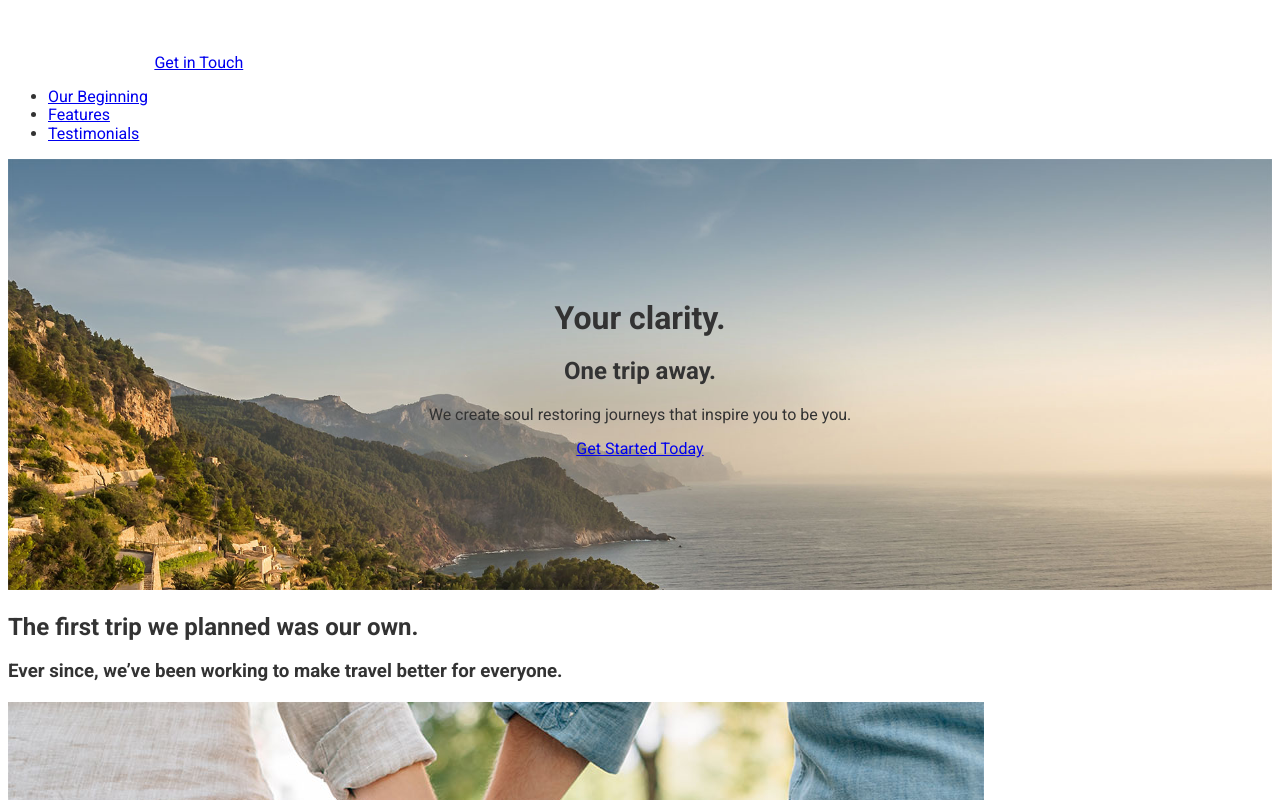
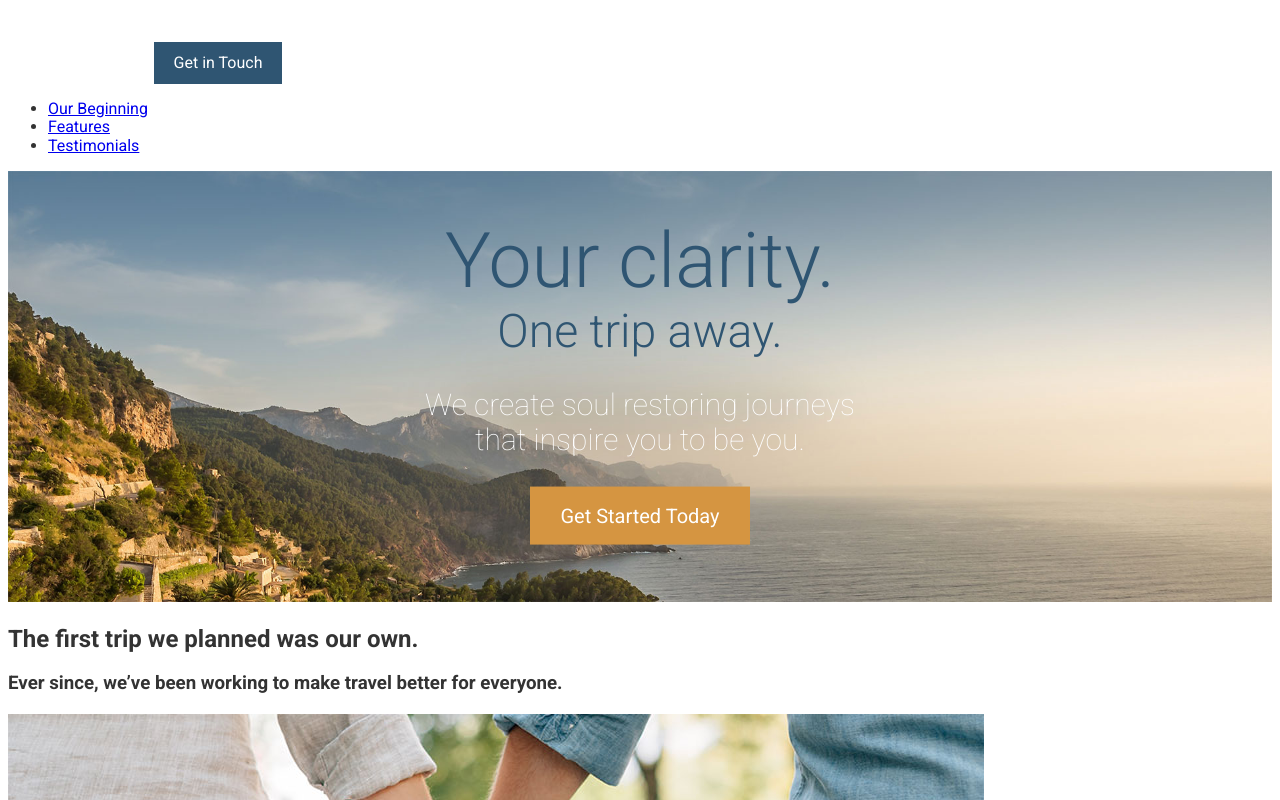
Before and after one commit to JamesFalkoff/travel-site, a website: page app/index.html in a window 1280 px wide. Shown: the top 800 px of the page. Drawn offline with Linux system fonts and the light colour scheme.

Commit message:
update styling of hero block and button block

```diff
--- /dev/null
+++ b/app/assets/styles/base/_variables.css
@@ -0,0 +1,2 @@
+$mainBlue: #2F5572;
+$mainOrange: #D59541;
--- /dev/null
+++ b/app/assets/styles/modules/_btn.css
@@ -0,0 +1,16 @@
+ .btn {
+  background-color: $mainBlue;
+  color: #FFF;
+  text-decoration: none;
+  padding: .75rem 1.2rem;
+  display: inline-block;
+
+  &--orange {
+    background-color: $mainOrange;
+  }
+
+  &--large {
+    font-size: 1.25rem;
+    padding: 1.1rem 1.9rem;
+  }
+}
--- a/app/assets/styles/modules/_large-hero.css
+++ b/app/assets/styles/modules/_large-hero.css
@@ -1,8 +1,7 @@
 .large-hero {
   position: relative;
-}
 
-.large-hero__text-content {
+  &__text-content {
     position: absolute;
     top: 50%;
     transform: translateY(-50%);
@@ -10,3 +9,28 @@
     width: 100%;
     text-align: center;
   }
+
+  &__title {
+    font-weight: 300;
+    color: $mainBlue;
+    font-size: 4.8rem;
+    margin: 0;
+  }
+
+  &__subtitle {
+    font-weight: 300;
+    color: $mainBlue;
+    font-size: 2.9rem;
+    margin: 0;
+  }
+
+  &__description {
+  	color: #FFF;
+  	font-weight: 100;
+  	font-size: 1.875rem;
+  	max-width: 30rem;
+  	margin-left: auto;
+  	margin-right: auto;
+  }
+
+}
--- a/app/assets/styles/styles.css
+++ b/app/assets/styles/styles.css
@@ -1,3 +1,5 @@
 @import "normalize.css";
 @import "base/_global";
+@import "base/_variables";
 @import "modules/_large-hero";
+@import "modules/_btn";
--- a/app/index.html
+++ b/app/index.html
@@ -12,7 +12,7 @@
 <body>
   <header>
     <img src="assets/images/icons/clear-view-escapes.svg">
-    <a href="#">Get in Touch</a>
+    <a href="#" class="btn">Get in Touch</a>
     <nav>
       <ul>
         <li><a href="#our-beginning">Our Beginning</a></li>
@@ -25,10 +25,10 @@
   <div class="large-hero">
     <img src="assets/images/hero--large.jpg">
     <div class="large-hero__text-content">
-      <h1>Your clarity.</h1>
-      <h2>One trip away.</h2>
-      <p>We create soul restoring journeys that inspire you to be you.</p>
-      <p><a href="#">Get Started Today</a></p>
+      <h1 class="large-hero__title">Your clarity.</h1>
+      <h2 class="large-hero__subtitle">One trip away.</h2>
+      <p class="large-hero__description">We create soul restoring journeys that inspire you to be you.</p>
+      <p><a href="#" class="btn btn--orange btn--large">Get Started Today</a></p>
     </div>
   </div>
 
@@ -85,7 +85,7 @@
   </div>
 
   <footer>
-    <p>Copyright &copy; 2016 Clear View Escapes. All rights reserved. <a href="#">Get in Touch</a></p>
+    <p>Copyright &copy; 2016 Clear View Escapes. All rights reserved. <a href="#" class="btn btn--orange">Get in Touch</a></p>
   </footer>
 </body>
 </html>
--- a/app/temp/styles/styles.css
+++ b/app/temp/styles/styles.css
@@ -438,6 +438,7 @@ img {
 
 .large-hero {
   position: relative;
+
 }
 
 .large-hero__text-content {
@@ -449,3 +450,43 @@ img {
   width: 100%;
   text-align: center;
 }
+
+.large-hero__title {
+  font-weight: 300;
+  color: #2F5572;
+  font-size: 4.8rem;
+  margin: 0;
+}
+
+.large-hero__subtitle {
+  font-weight: 300;
+  color: #2F5572;
+  font-size: 2.9rem;
+  margin: 0;
+}
+
+.large-hero__description {
+  color: #FFF;
+  font-weight: 100;
+  font-size: 1.875rem;
+  max-width: 30rem;
+  margin-left: auto;
+  margin-right: auto;
+}
+
+.btn {
+  background-color: #2F5572;
+  color: #FFF;
+  text-decoration: none;
+  padding: .75rem 1.2rem;
+  display: inline-block;
+}
+
+.btn--orange {
+  background-color: #D59541;
+}
+
+.btn--large {
+  font-size: 1.25rem;
+  padding: 1.1rem 1.9rem;
+}
```
Lines whose indentation alone changed are shown as unchanged.
